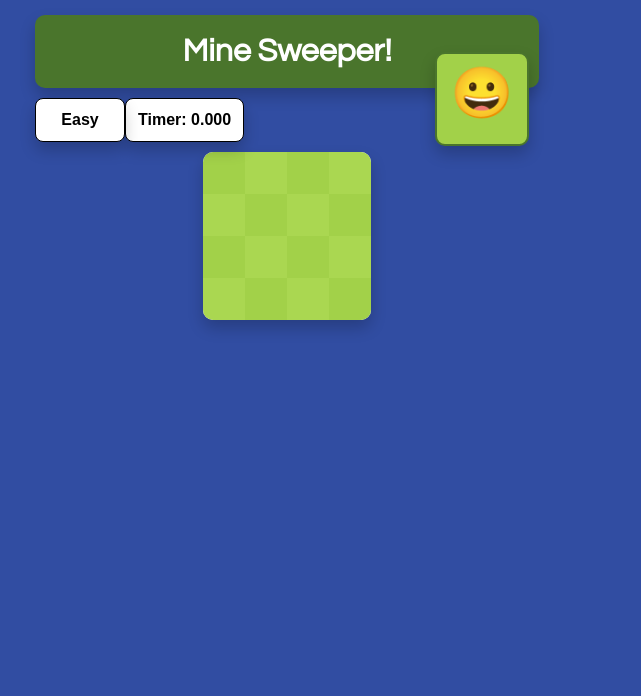
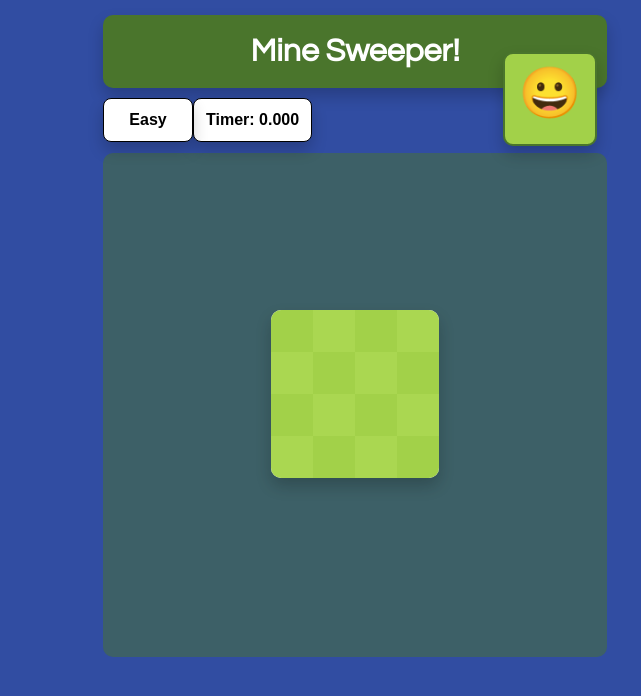
Before and after one commit to YadidHadad/MineSweeoer, a plain HTML site: page index.html in a window 1280 px wide. Shown: the whole page, without its empty margins (285-926 px from the left). Drawn offline with Linux system fonts and the light colour scheme.

Commit message:
Layout fixed

```diff
--- a/css/main.css
+++ b/css/main.css
@@ -1,16 +1,17 @@
 body {
     position: fixed;
     width: 504px;
-    margin: 25%;
+    margin-left: 50%;
     margin-top: 5px;
     box-sizing: content-box;
     background-color: rgb(49, 77, 162);
 
-    /* transform: translate(-50%, -50%); */
+    transform: translate(-50%);
 
 }
 
 div.container {
+
     position: relative;
     width: fit-content;
     height: 647px;
@@ -41,6 +42,18 @@ h1 {
 
 }
 
+.table-background {
+    position: absolute;
+    width: 504px;
+    min-height: 504px;
+    background-color: #4a752c;
+    top: 55px;
+    z-index: -50;
+    border-radius: 10px;
+    opacity: 0.5;
+
+}
+
 h2.gameover {
     /* position: relative; */
     /* float: right; */
@@ -48,9 +61,8 @@ h2.gameover {
     /* top: 50%; */
     /* z-index: 50px; */
     position: absolute;
-    display: block;
-    top: 300px;
-    left: 50%;
+    /* display: blosck; */
+    margin: 50%;
     /* margin: -100px 0 0 0; */
     /* height: 200px; */
     width: 400px;
@@ -80,9 +92,10 @@ h2.smiley {
 
 
 table {
+    position: absolute;
 
-    margin: auto;
-    margin-top: 10px;
+    margin: 50%;
+    /* margin-top: 10px; */
     width: max-content;
     border-collapse: collapse;
     background-color: white;
@@ -90,6 +103,8 @@ table {
     /* border-radius: 1em; */
     /* border-spacing: 0 15px; */
     box-shadow: 0px 8px 16px 0px rgba(0, 0, 0, 0.2);
+    transform: translate(-50%, -50%);
+
 
 
 }
@@ -168,6 +183,7 @@ td:hover {
     /* margin: auto; */
     /* margin-top: 0px; */
     /* height: 50px; */
+    z-index: 10;
 }
 
 
--- a/index.html
+++ b/index.html
@@ -31,6 +31,7 @@
                 </div>
             </div>
 
+
             <table>
                 <!-- <thead>
                     <tr>
@@ -43,17 +44,19 @@
 
                 </tbody>
             </table>
+            <div class="table-background">
+            </div>
         </div>
-
-        <h2 class="gameover hidden">Game Over</h2>
 
 
 
 
+    </div>
+    <h2 class="gameover hidden">Game Over</h2>
 
 
-        <script src="./js/main.js"></script>
-        <script src="./js/util.js"></script>
+    <script src="./js/main.js"></script>
+    <script src="./js/util.js"></script>
 </body>
 
 </html>
```
